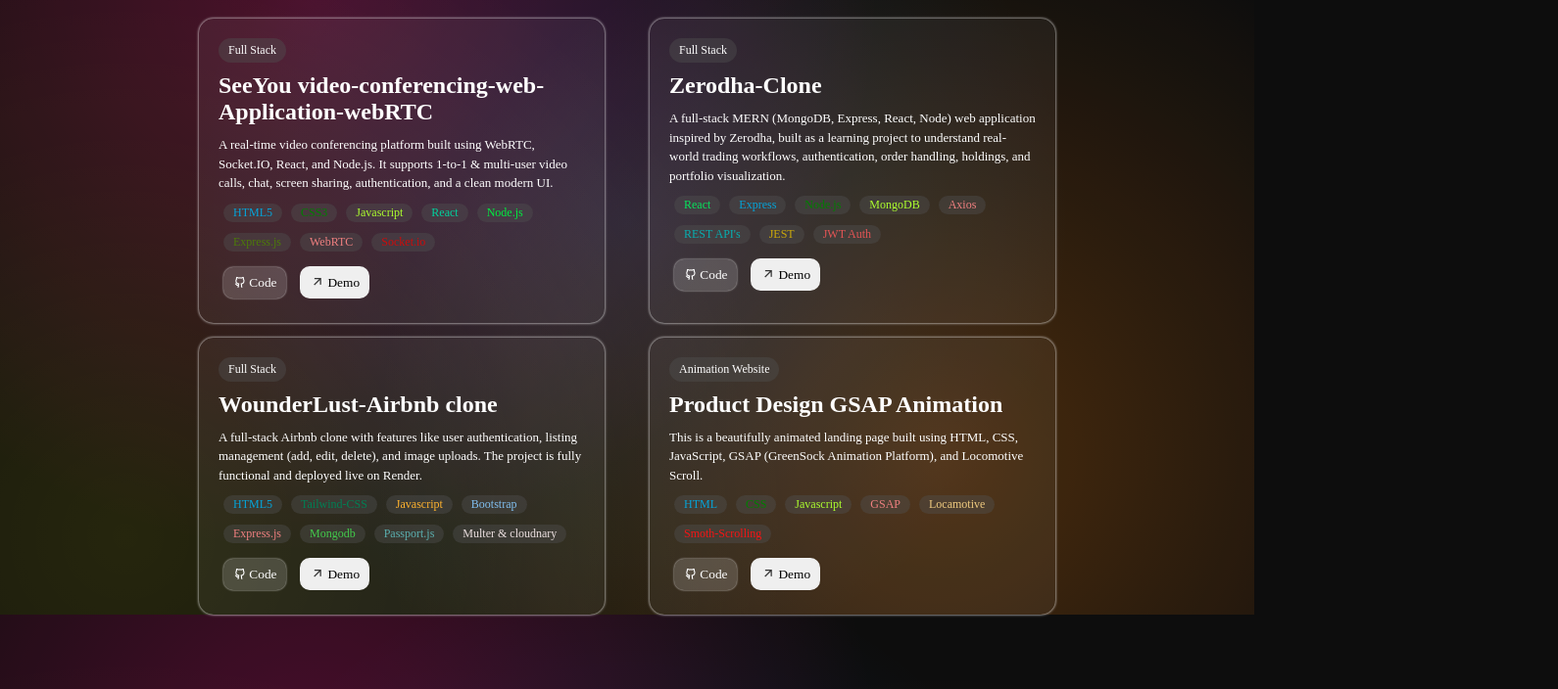
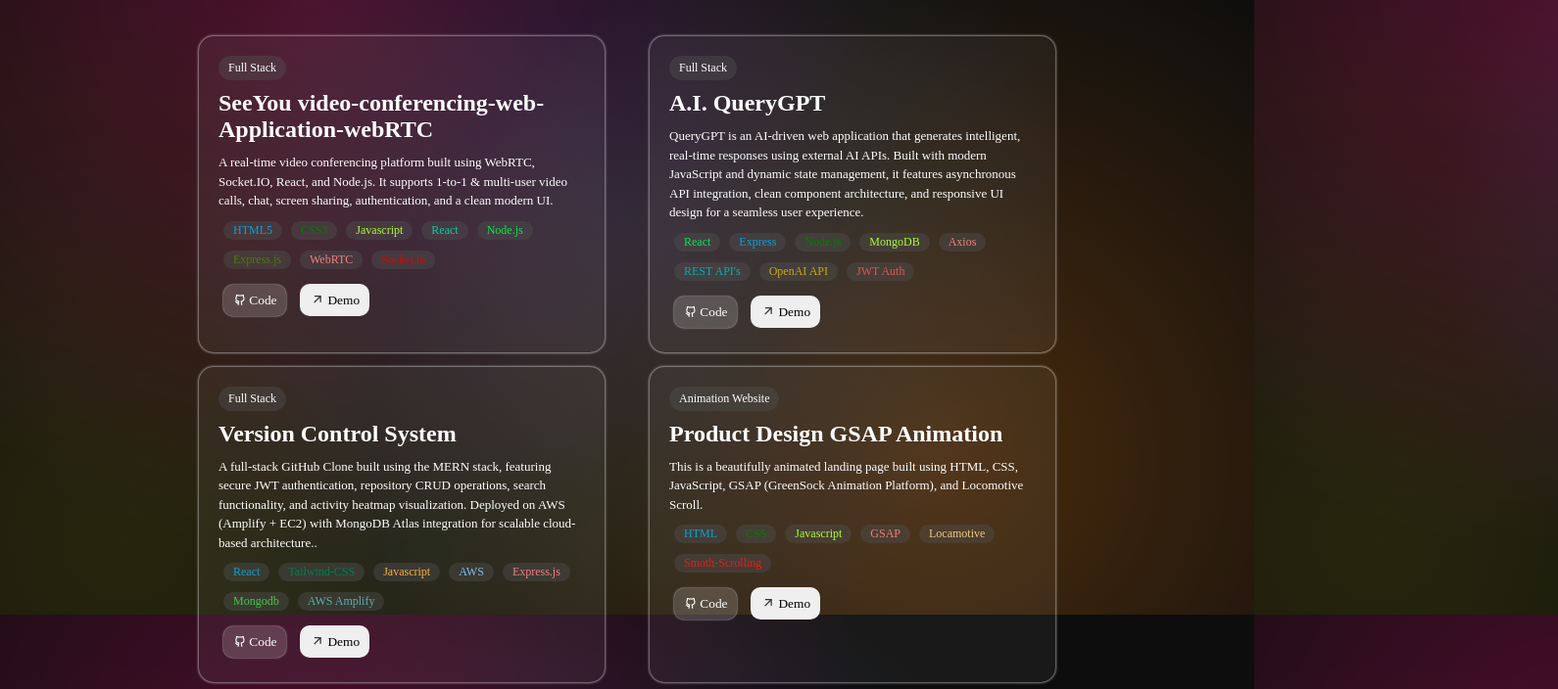
Before and after one commit to Rajaryan99/Portfolio_website_Gsap_locomotive, a website: page index.html in a window 1280 px wide. Shown: the part 1772-2476 px from the top of the page at 98% size, 1590 px wide, since content can reach past the window. Drawn offline with nearby package versions, Linux system fonts and the light colour scheme.

Commit message:
added latest projects with live link

```diff
--- a/index.html
+++ b/index.html
@@ -27,9 +27,9 @@
                 <a href="#cont">Contact</a>
 
             </div>
-            <div class="toggle" id="menu-toggle">
+            <!-- <div class="toggle" id="menu-toggle">
                 <i class="ri-menu-line"></i> <!-- Use this instead of sun icon -->
-            </div>
+            </div> -->
 
         </div>
         <div class="container">
@@ -54,7 +54,7 @@
             <div class="hero" id="home">
                 <div class="hero-details">
                     <h1>Raj Aryan</h1>
-                    <h2>Web Developer & Designer</h2>
+                    <h2>Web Developer / Software Developer</h2>
                     <p>"Creating digital experiences that combine beautiful design with functional code."</p>
                     <div class="viewwork">
                         <button class="viewbtn">View My Work</button>
@@ -137,10 +137,10 @@
 
                       <div class="projects projects4">
                         <span class="first">Full Stack</span>
-                        <h2>Zerodha-Clone</h2>
-                        <p>A full-stack MERN (MongoDB, Express, React, Node) web application inspired by Zerodha, built
-                            as a learning project to understand real-world trading workflows, authentication, order
-                            handling, holdings, and portfolio visualization.
+                        <h2> A.I. QueryGPT</h2>
+                        <p>QueryGPT is an AI-driven web application that generates intelligent, real-time responses using external AI APIs. Built
+                        with modern JavaScript and dynamic state management, it features asynchronous API integration, clean component
+                        architecture, and responsive UI design for a seamless user experience.
                         </p>
                         <div class="tech">
                             <span style="color: rgb(7, 231, 93);">React</span>
@@ -149,15 +149,15 @@
                             <span style="color: greenyellow;">MongoDB</span>
                             <span style="color: lightcoral;">Axios</span>
                             <span style="color: rgb(7, 175, 177);">REST API's</span>
-                            <span style="color: rgb(206, 170, 10);">JEST</span>
+                            <span style="color: rgb(206, 170, 10);">OpenAI API</span>
                             <span style="color: rgb(228, 85, 85);">JWT Auth</span>
                         </div>
                         <div class=" btns">
                             <button class="code"
-                                onclick="window.open('https://github.com/Rajaryan99/Zerodha-Clone', '_blank')"><i
+                                onclick="window.open('https://github.com/Rajaryan99/QueryGPT_OpenAI_Full-Stack_Project', '_blank')"><i
                                     class="ri-github-line"></i>Code</button>
                             <button class="demo"
-                                onclick="window.open(' zerodha-clone-frontend-0bma.onrender.com/', '_blank')"><i
+                                onclick="window.open(' https://query-gpt-openai.vercel.app/', '_blank')"><i
                                     class="ri-arrow-right-up-line"></i><a href=""></a>Demo</button>
 
                         </div>
@@ -165,27 +165,26 @@
 
                     <div class="projects projects1">
                         <span class="first">Full Stack</span>
-                        <h2>WounderLust-Airbnb clone</h2>
-                        <p>A full-stack Airbnb clone with features like user authentication, listing management (add,
-                            edit, delete), and image uploads. The project is fully functional and deployed live on
-                            Render.</p>
+                        <h2>Version Control System</h2>
+                        <p>A full-stack GitHub Clone built using the MERN stack, featuring secure JWT authentication, repository CRUD operations,
+                        search functionality, and activity heatmap visualization. Deployed on AWS (Amplify + EC2) with MongoDB Atlas integration
+                        for scalable cloud-based architecture..</p>
 
                         <div class="tech">
-                            <span style="color: rgb(5, 164, 217);">HTML5</span>
+                            <span style="color: rgb(5, 164, 217);">React</span>
                             <span style="color: rgb(0, 128, 85);">Tailwind-CSS</span>
                             <span style="color: rgb(255, 179, 47);">Javascript</span>
-                            <span style="color: rgb(128, 191, 240);">Bootstrap</span>
+                            <span style="color: rgb(128, 191, 240);">AWS</span>
                             <span style="color: lightcoral;">Express.js</span>
                             <span style="color: rgb(67, 204, 76);">Mongodb</span>
-                            <span style="color: rgba(102, 211, 213, 0.77);">Passport.js</span>
-                            <span style="color: rgb(237, 225, 225);">Multer & cloudnary</span>
+                            <span style="color: rgba(102, 211, 213, 0.77);">AWS Amplify</span>
                         </div>
                         <div class=" btns">
                             <button class="code"
-                                onclick="window.open('https://github.com/Rajaryan99/wounderLust-airbnb-website', '_blank')"><i
+                                onclick="window.open('https://github.com/Rajaryan99/version-control-system', '_blank')"><i
                                     class="ri-github-line"></i>Code</button>
                             <button class="demo"
-                                onclick="window.open(' https://wounderlust-airbnb-website.onrender.com', '_blank')"><i
+                                onclick="window.open(' main.d37y4f57y4w6ph.amplifyapp.com/', '_blank')"><i
                                     class="ri-arrow-right-up-line"></i><a href=""></a>Demo</button>
                         </div>
                     </div>
```
